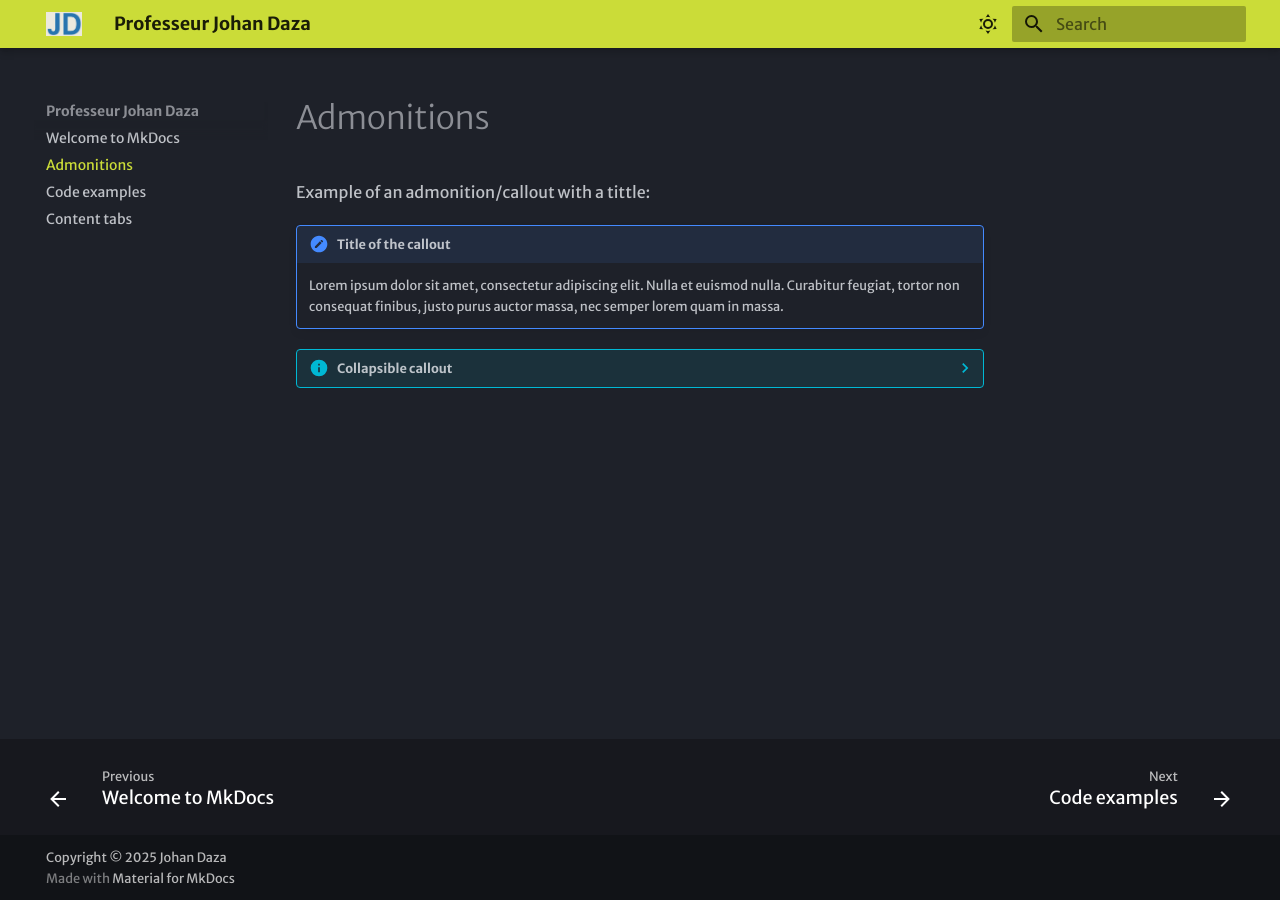
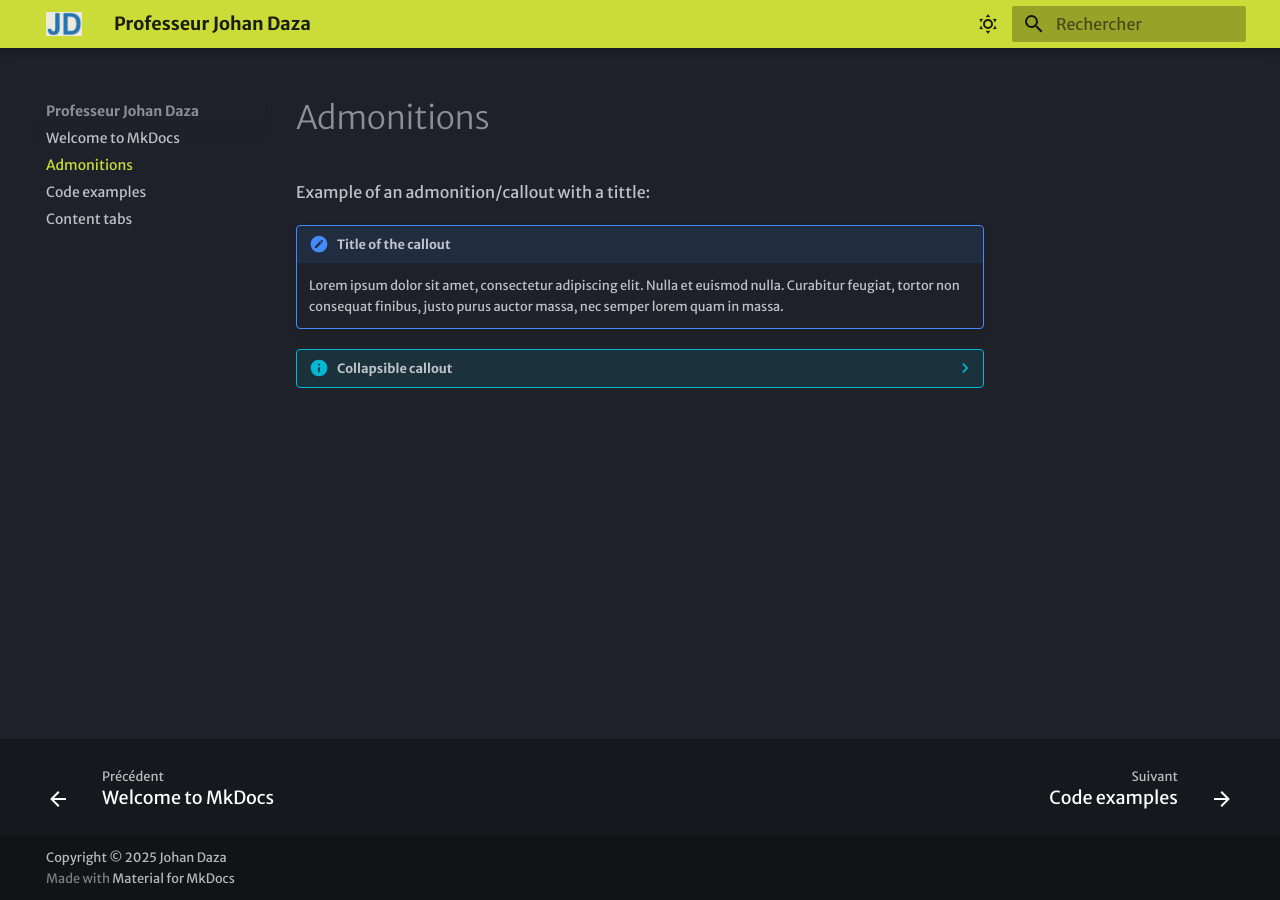
Before and after one commit to sebastiandaza11/mkdocs-material2025, an MkDocs documentation site: the page built from docs/admonitions.md, in a window 1280 px wide. Built offline with MkDocs 1.6.1 and Material for MkDocs 9.7.7, drawn with Linux system fonts in a browser that asks for light colours; some web fonts are replaced; some of the changed lines change nothing that is shown.

Commit message:
Initial commit

```diff
--- a/mkdocs.yml
+++ b/mkdocs.yml
@@ -1,6 +1,7 @@
 site_name: Professeur Johan Daza
 site_url: https://sitename.example
 theme:
+  language: fr
   name: material
   font:
     text: Merriweather Sans
```
